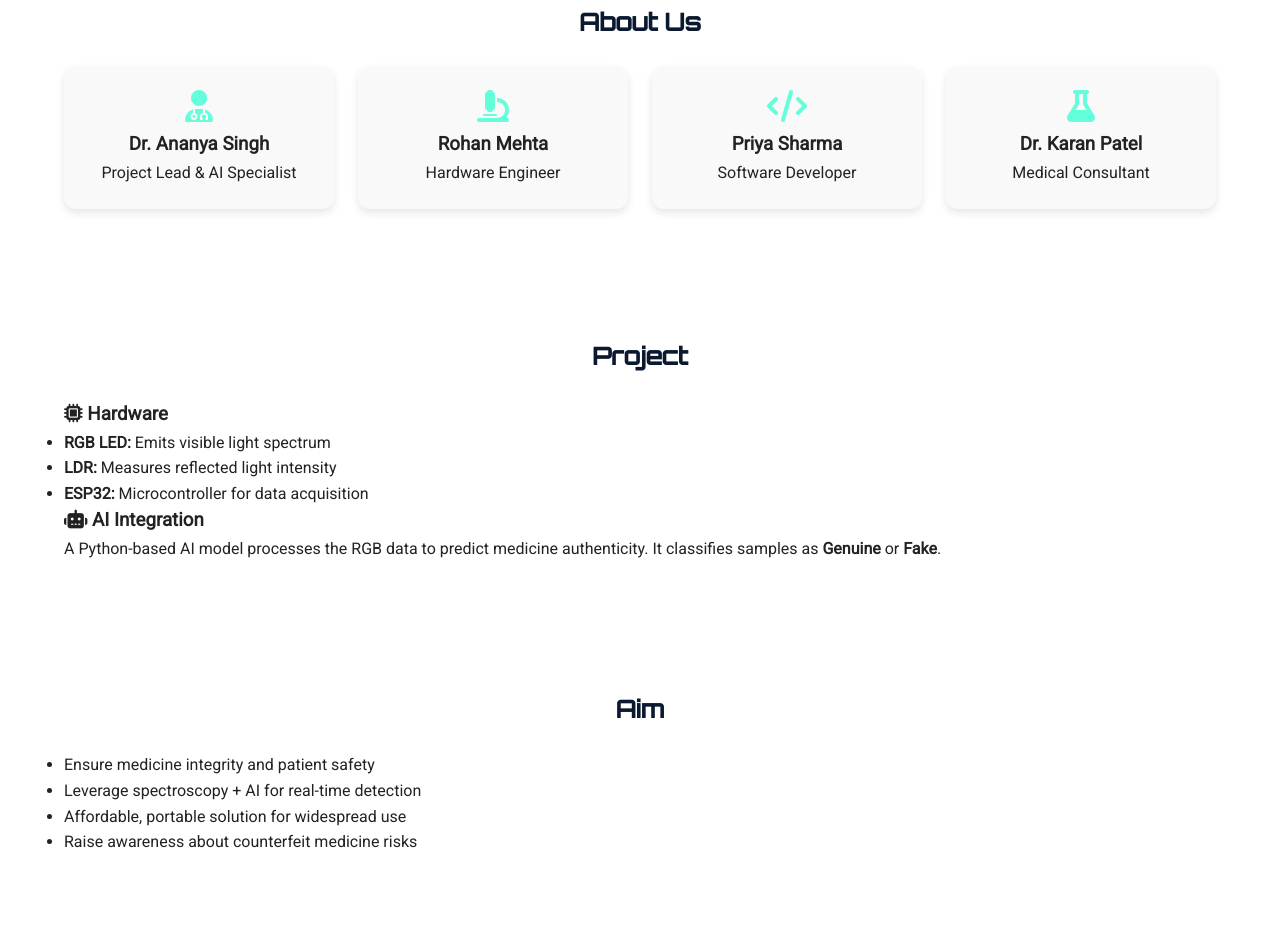
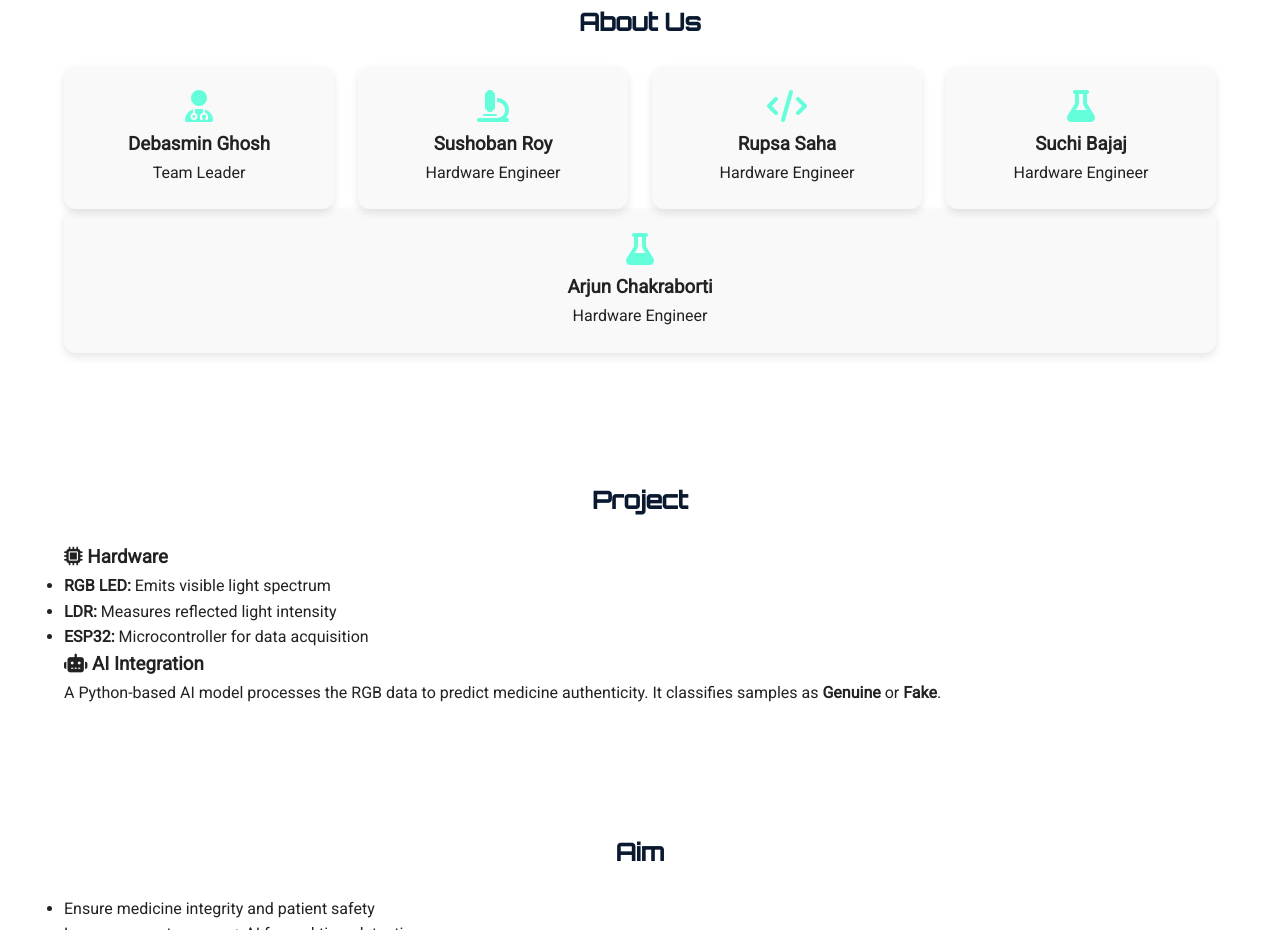
Before and after one commit to Sushobhan-Roy/ai-visspec, a plain HTML site: page index.html in a window 1280 px wide. Shown: the part 931-1861 px from the top of the page. Drawn offline with Linux system fonts and the light colour scheme.

Commit message:
Update index.html

```diff
--- a/index.html
+++ b/index.html
@@ -49,23 +49,30 @@
       <div class="team-cards">
         <div class="card">
           <i class="fas fa-user-md card-icon" aria-hidden="true"></i>
-          <h3>Dr. Ananya Singh</h3>
-          <p>Project Lead & AI Specialist</p>
+          <h3>Debasmin Ghosh</h3>
+          <p>Team Leader</p>
         </div>
         <div class="card">
           <i class="fas fa-microscope card-icon" aria-hidden="true"></i>
-          <h3>Rohan Mehta</h3>
+          <h3>Sushoban Roy</h3>
           <p>Hardware Engineer</p>
         </div>
         <div class="card">
           <i class="fas fa-code card-icon" aria-hidden="true"></i>
-          <h3>Priya Sharma</h3>
-          <p>Software Developer</p>
+          <h3>Rupsa Saha</h3>
+          <p>Hardware Engineer</p>
         </div>
         <div class="card">
           <i class="fas fa-flask card-icon" aria-hidden="true"></i>
-          <h3>Dr. Karan Patel</h3>
-          <p>Medical Consultant</p>
+          <h3>Suchi Bajaj</h3>
+          <p>Hardware Engineer</p>
+        </div>
+      </div>
+      </div>
+        <div class="card">
+          <i class="fas fa-flask card-icon" aria-hidden="true"></i>
+          <h3>Arjun Chakraborti</h3>
+          <p>Hardware Engineer</p>
         </div>
       </div>
     </section>
```
